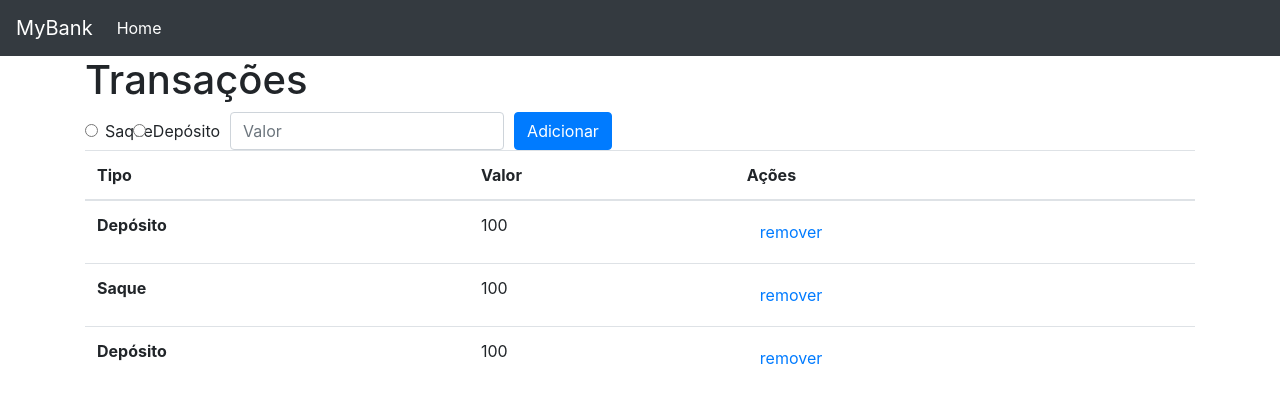
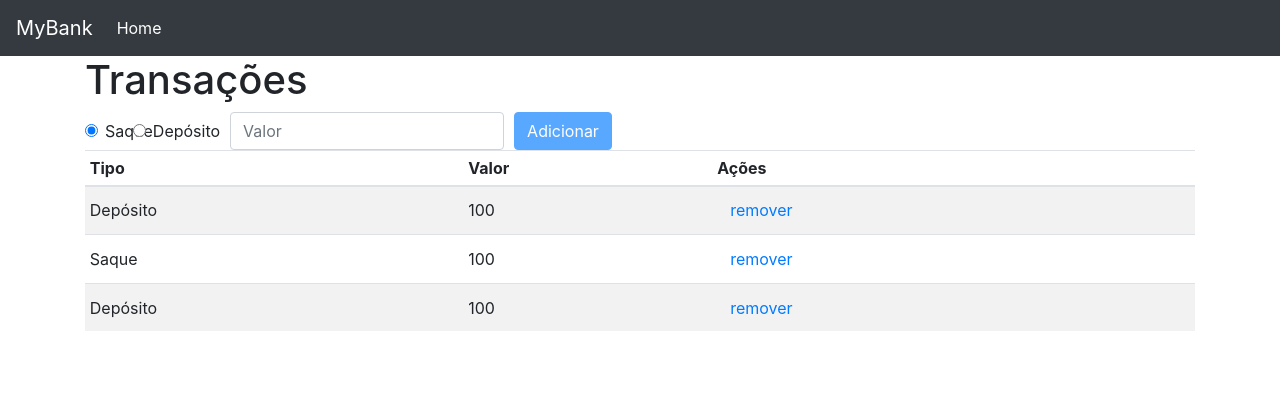
Before and after one commit to fabriciofmsilva/order-app-angular, an Angular app: page / in a window 1280 px wide. Shown: the top 402 px of the page. Built offline with nearby package versions, Linux system fonts and the light colour scheme.

Commit message:
#added form to order-add.component

```diff
--- a/src/app/order/order-add/order-add.component.html
+++ b/src/app/order/order-add/order-add.component.html
@@ -1,18 +1,24 @@
-<form>
+<form [formGroup]="orderForm"
+  (ngSubmit)="onOrderFormSubmit(orderForm.value)"
+>
   <div class="form-row align-items-center">
     <div class="col-auto">
       <div class="form-check mb-2 mb-sm-0">
         <label class="form-check-label">
           <input class="form-check-input"
             type="radio"
-            name="inlineRadioOptions"
+            name="type"
+            value="deposit"
+            formControlName="type"
           >
           Saque
         </label>
         <label class="form-check-label">
           <input class="form-check-input"
             type="radio"
-            name="inlineRadioOptions"
+            name="type"
+            value="withdraw"
+            formControlName="type"
           >
           Depósito
         </label>
@@ -28,11 +34,13 @@
         id="inlineFormInput"
         type="text"
         placeholder="Valor"
+        formControlName="value"
       >
     </div>
     <div class="col-auto">
       <button class="btn btn-primary"
         type="submit"
+        [disabled]="orderForm.invalid"
       >
         Adicionar
       </button>
--- a/src/app/order/order-add/order-add.component.ts
+++ b/src/app/order/order-add/order-add.component.ts
@@ -1,4 +1,5 @@
 import { Component, OnInit } from '@angular/core';
+import { FormBuilder, FormGroup, Validators } from '@angular/forms';
 
 @Component({
   selector: 'app-order-add',
@@ -7,9 +8,30 @@ import { Component, OnInit } from '@angular/core';
 })
 export class OrderAddComponent implements OnInit {
 
-  constructor() { }
+  orderForm: FormGroup;
+
+  constructor(
+    private formBuilder: FormBuilder
+  ) { }
 
   ngOnInit() {
+    this.orderForm = this.initOrderForm();
+  }
+
+  onOrderFormSubmit(order) {
+    console.log(order);
+  }
+
+  private initOrderForm() {
+    return this.formBuilder.group({
+      type: [
+        'deposit'
+      ],
+      value: [
+        '',
+        [ Validators.required ]
+      ]
+    });
   }
 
 }
--- a/src/app/order/order-table/order-table.component.html
+++ b/src/app/order/order-table/order-table.component.html
@@ -1,4 +1,4 @@
-<table class="table">
+<table class="table table-sm table-striped table-hover">
   <thead>
     <tr>
       <th scope="col">Tipo</th>
@@ -8,7 +8,7 @@
   </thead>
   <tbody>
     <tr>
-      <th>Depósito</th>
+      <td>Depósito</td>
       <td>100</td>
       <td>
         <button class="btn btn-link">
@@ -17,7 +17,7 @@
       </td>
     </tr>
     <tr>
-      <th>Saque</th>
+      <td>Saque</td>
       <td>100</td>
       <td>
         <button class="btn btn-link">
@@ -26,7 +26,7 @@
       </td>
     </tr>
     <tr>
-      <th>Depósito</th>
+      <td>Depósito</td>
       <td>100</td>
       <td>
         <button class="btn btn-link">
--- a/src/app/order/order-table/order-table.component.scss
+++ b/src/app/order/order-table/order-table.component.scss
@@ -0,0 +1,5 @@
+.table {
+  td {
+    vertical-align: middle;
+  }
+}
--- a/src/app/order/order.module.ts
+++ b/src/app/order/order.module.ts
@@ -1,5 +1,6 @@
 import { NgModule } from '@angular/core';
 import { CommonModule } from '@angular/common';
+import { FormsModule, ReactiveFormsModule } from '@angular/forms';
 
 import { OrderRoutingModule } from './order.routing';
 import { OrderPageComponent } from './order-page/order-page.component';
@@ -9,6 +10,8 @@ import { OrderTableComponent } from './order-table/order-table.component';
 @NgModule({
   imports: [
     CommonModule,
+    FormsModule,
+    ReactiveFormsModule,
     OrderRoutingModule
   ],
   declarations: [
```
Also changed, not shown: 1 other file (tests, documents, lock files or other folders).
